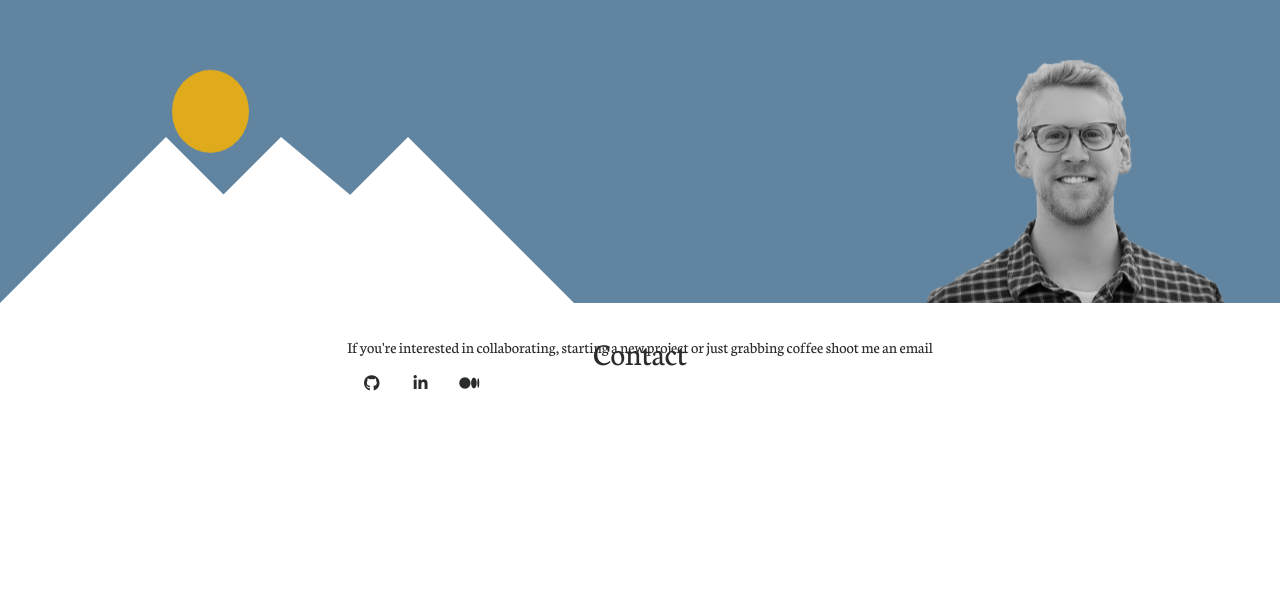
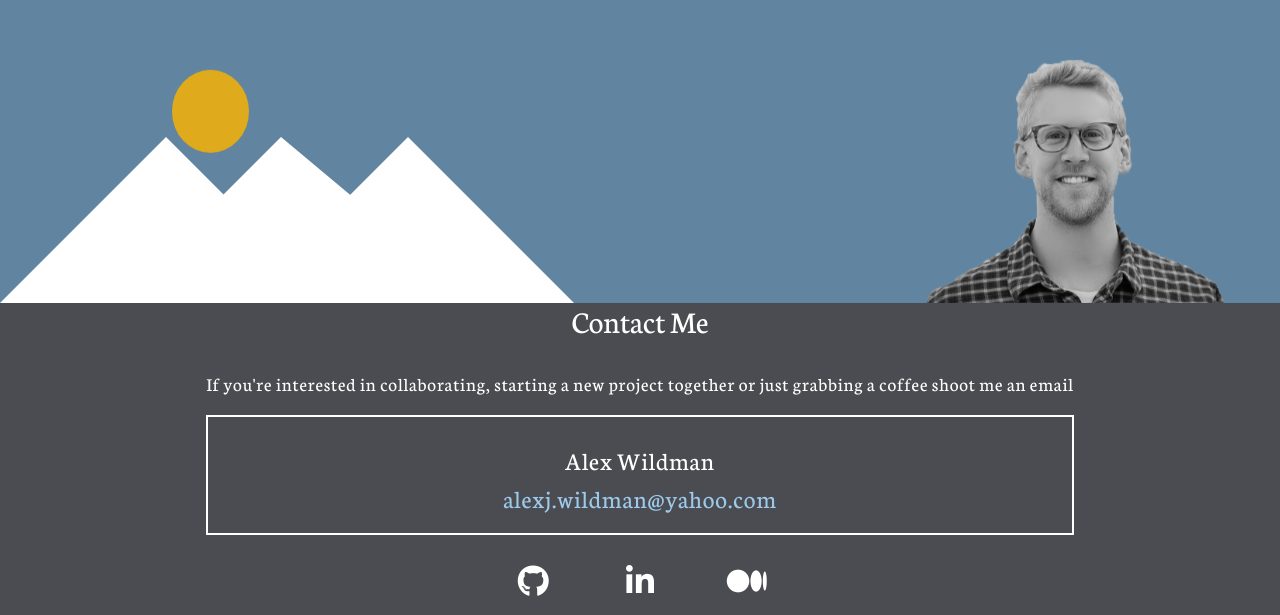
Before and after one commit to wildmanalex/personal-portfolio-site, a website: page public/html/index.html in a window 1280 px wide. Shown: the part 1746-2361 px from the top of the page. Before the commit the page ends 2137 px from the top, so only its background shows below. Drawn offline with nearby package versions, Linux system fonts and the light colour scheme; files whose address does not match are found by name.

Commit message:
finished contact section

```diff
--- a/public/css/main.css
+++ b/public/css/main.css
@@ -12,6 +12,7 @@ body, html {
 	border: .1rem solid white;
 	width: 8vw;
 }
+
 .space {
 	height: 2rem;
 }
@@ -156,7 +157,7 @@ body, html {
 	top: 0; left: 0; bottom: 0; right: 0;
 	top:4rem;
 	color: white;
-	font-size: 1.5rem;
+	font-size: 2.5vw;
 	width:45vw;
 }
 .bio a {
@@ -289,7 +290,7 @@ body, html {
 .headshot {
 	height: auto;
 	width:30vw;
-	max-width:100%;
+	max-width:50%;
 	position: absolute;
 	right: 5px;
 	bottom: 0;
@@ -301,28 +302,80 @@ body, html {
         width:18rem;
     }
 }
-/****  CONTACT  ****/
+                                                   /****  CONTACT  ****/
 #contact {
 	/*background-color: #477594;*/
 	/*position: relative;*/
 	/*width: 100%;*/
+	/*background-color: #1B1C29;*/
+	text-align: center;
+	background-color: #4b4c51;
 }
 #contact h2 {
-	position: absolute;
+	/*position: absolute;
 	left: 50%;
 	-webkit-transform: translateX(-50%);
-	transform: translateX(-50%)
+	transform: translateX(-50%)*/
+	color:white;
+	/*margin-left: 1rem;*/
 }
 .contactContainer {
 	display: grid;
+	position: relative;
   	grid-template-columns:auto;
 	width: 100%;
 	justify-content: center;
 }
+.contactContainer p {
+	margin-top:1.5rem;
+	font-size: 1.5vw;
+	/*margin-left:1rem;*/
+	color: white;
+	letter-spacing: .05rem;
+}
+.space2 {
+	height: 1rem;
+	background-color: #4b4c51;
+}
+.line2 {
+	/*position: absolute;
+	left: 1rem;*/
+	border: .1rem solid white;
+	width: 10vw;
+}
+.emailContainer {
+	position: relative;
+	border: 2px solid white;
+	margin-bottom: 2rem;
+}
+.emailContainer p {
+	font-size: 2vw;
+	color: white;
+}
+.email {
+	color: #9DCAEB;
+}
+.email:hover {
+	text-decoration: none;
+	color:white;
+}
+
 .socialContainer {
+	position: absolute;
+	left: 50%;
+	bottom: 0;
+	-webkit-transform: translateX(-50%);
+	transform: translateX(-50%);
 	justify-content: center;
-	text-align: center;
 	display: grid;
 	width: 25%;
 	grid-template-columns: repeat(3, 1fr);
+	margin-top:2rem;
+	/*margin-bottom: 1.5rem;*/
 }
+.socialContainer i {
+	color: white;
+}
+.socialContainer i:hover {
+	color: #9DCAEB;
+}
--- a/public/html/index.html
+++ b/public/html/index.html
@@ -80,20 +80,32 @@
 		</div>
 	</div>
 
-	<div class="space"></div>
+	<!-- <div class="space"></div> -->
 	<div id="contact">
-		<h2 class="contactHeader">Contact</h2>
+		<h2 class="contactHeader">Contact Me</h2>
+		<!-- <div class="space"></div> -->
 		<div class="contactContainer">
 			<!-- <h3> - available for freelance work - </h3> -->
 			<p>
-				If you're interested in collaborating, starting a new project or just grabbing coffee shoot me an email
+				If you're interested in collaborating, starting a new project together or just grabbing a coffee shoot me an email
 			</p>
+			<div class="emailContainer">
+				<!-- <hr class="line2"> -->
+				<p class="emailLink">Alex Wildman<br /><a href="mailto:alexj.wildman@yahoo.com" target="_top" class="email">alexj.wildman@yahoo.com</a></p>
+				<!-- <hr class="line2"> -->
+			</div>
+
+			<div class="space2"></div>
 			<div class="socialContainer">
-				<i class="fa fa-github" aria-hidden="true"></i>
-				<i class="fa fa-linkedin" aria-hidden="true"></i>
-				<i class="fa fa-medium" aria-hidden="true"></i>
+				<a href="https://github.com/wildmanalex"><i class="fa fa-github fa-2x" aria-hidden="true"></i></a>
+				<i class="fa fa-linkedin fa-2x" aria-hidden="true"></i>
+				<i class="fa fa-medium fa-2x" aria-hidden="true"></i>
 			</div>
+			<div class="space2"></div>
+
 		</div>
+		<div class="space2"></div>
+
 	</div>
 
 </div>
```
